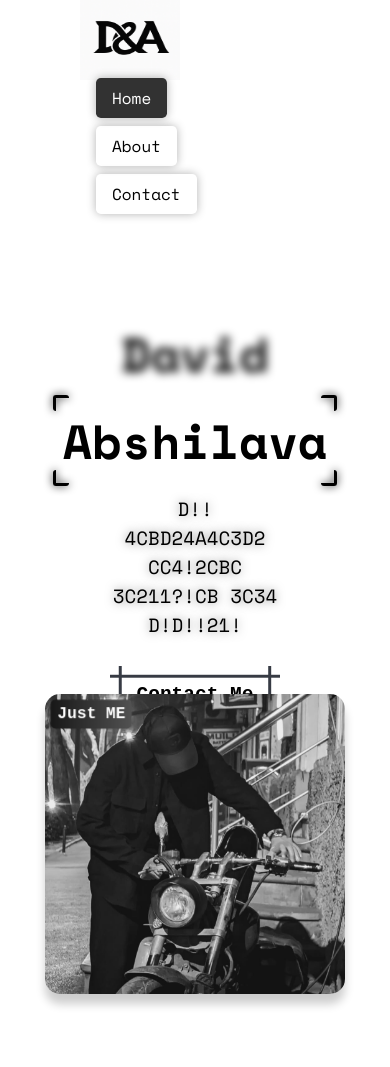
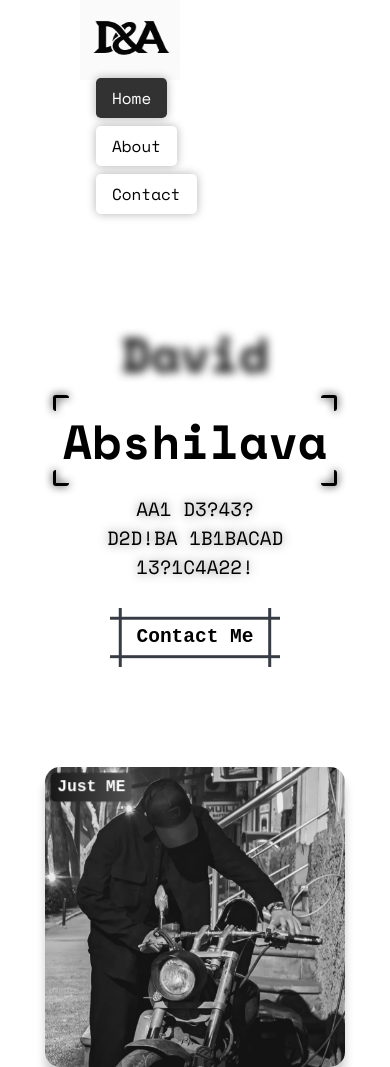
Before and after one commit to Abshilava0/myPortfolio, a Next.js app: page / in a window 390 px wide. Built offline with nearby package versions, Linux system fonts and the light colour scheme.

Commit message:
Update something

```diff
--- a/app/page.js
+++ b/app/page.js
@@ -22,7 +22,7 @@ export default function Home() {
         />
         <p>
           <DecryptedText
-            text={`I'm David,Junior Frontend Developer From Georgia.`}
+            text={`I'm David,Junior Frontend Developer.`}
             speed={100}
             maxIterations={20}
             characters="ABCD1234!?"
--- a/app/page.module.css
+++ b/app/page.module.css
@@ -90,24 +90,23 @@
     text-align: center;
   }
 
+
   .imageCont {
     position: absolute;
-    margin-top: 40%;
+    margin-top: 60%;
     padding: 0;
     justify-content: center;
     width: 100%;
   }
 }
 
-@media (max-width: 410px) {
-  .imageCont {
-    position: absolute;
-    margin-top: 25em;
-    padding: 0;
-    justify-content: center;
-    width: 100%;
+@media(max-width: 400px) {
+  .imageCont{
+    margin-top: 140%;
   }
 }
+
+
 
 @media (min-width: 1300px) {
   .info p{
```
